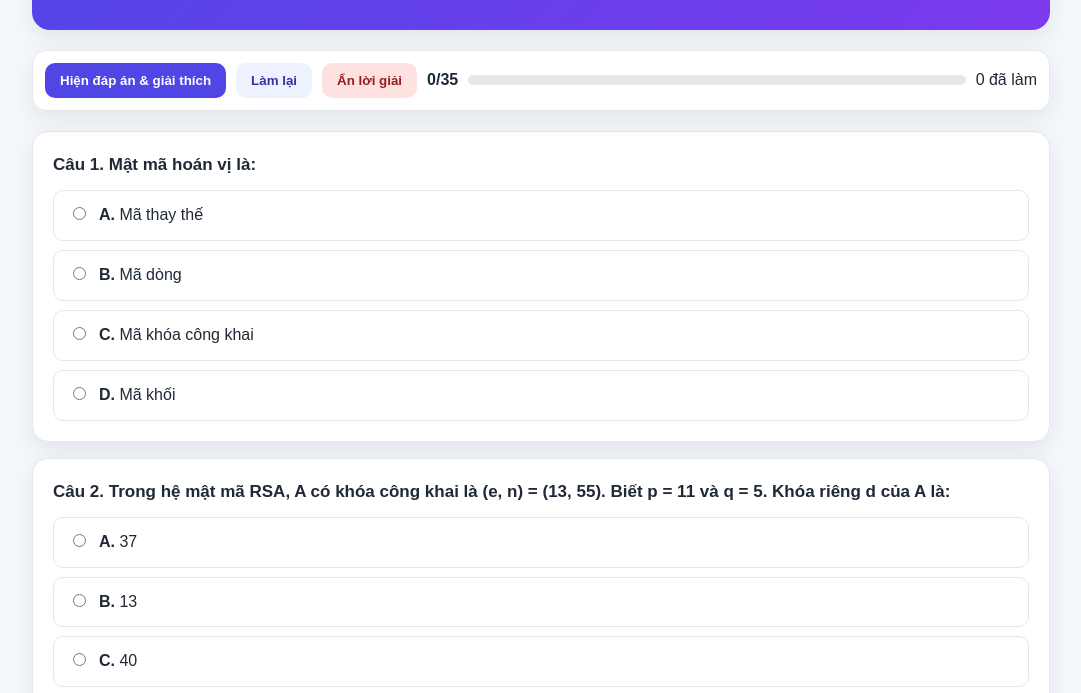
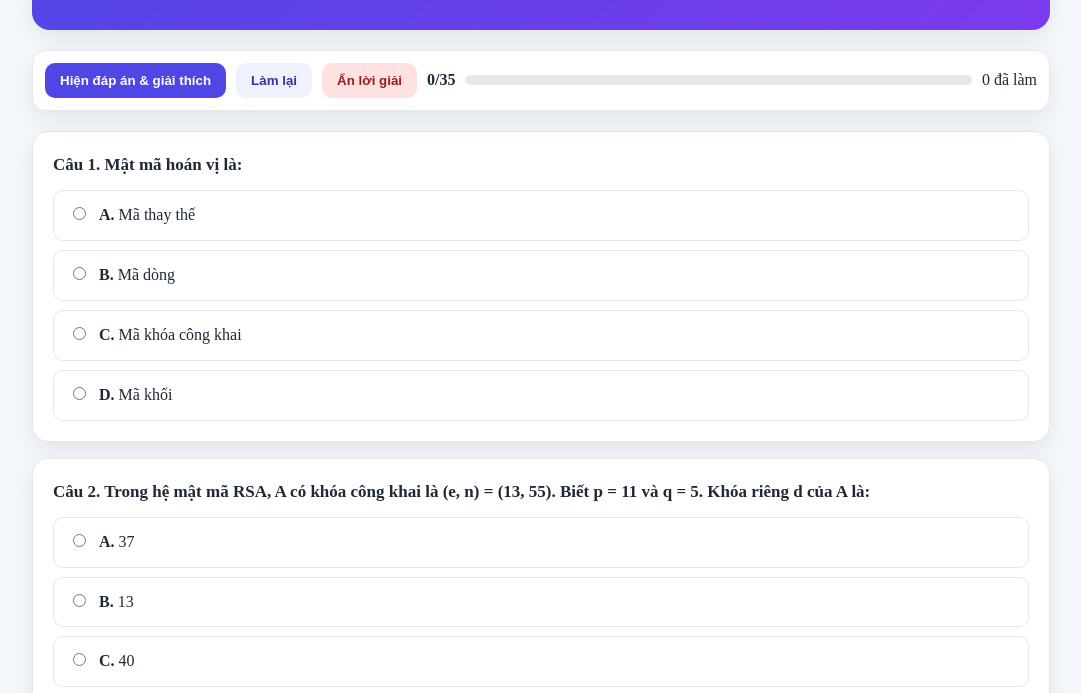
Before and after one commit to null-nian1202/on-tap-attt, a plain HTML site: page index.html in a window 1280 px wide. Shown: the part 161-854 px from the top of the page, without its empty margins (99-1180 px from the left). Drawn offline with Linux system fonts and the light colour scheme.

Commit message:
Update index.html

```diff
--- a/index.html
+++ b/index.html
@@ -11,7 +11,7 @@
   --border:#e5e7eb; --shadow:0 8px 25px rgba(15,23,42,.08);
 }
 *{box-sizing:border-box}
-body{margin:0;font-family:Arial, sans-serif;background:var(--bg);color:var(--text);line-height:1.55}
+body{margin:0;font-family:"Times New Roman", serif;background:var(--bg);color:var(--text);line-height:1.55}
 .container{max-width:1050px;margin:auto;padding:24px 16px 60px}
 header{background:linear-gradient(135deg,#4f46e5,#7c3aed);color:#fff;padding:28px;border-radius:18px;box-shadow:var(--shadow);margin-bottom:20px}
 h1{margin:0 0 8px;font-size:30px}
```
